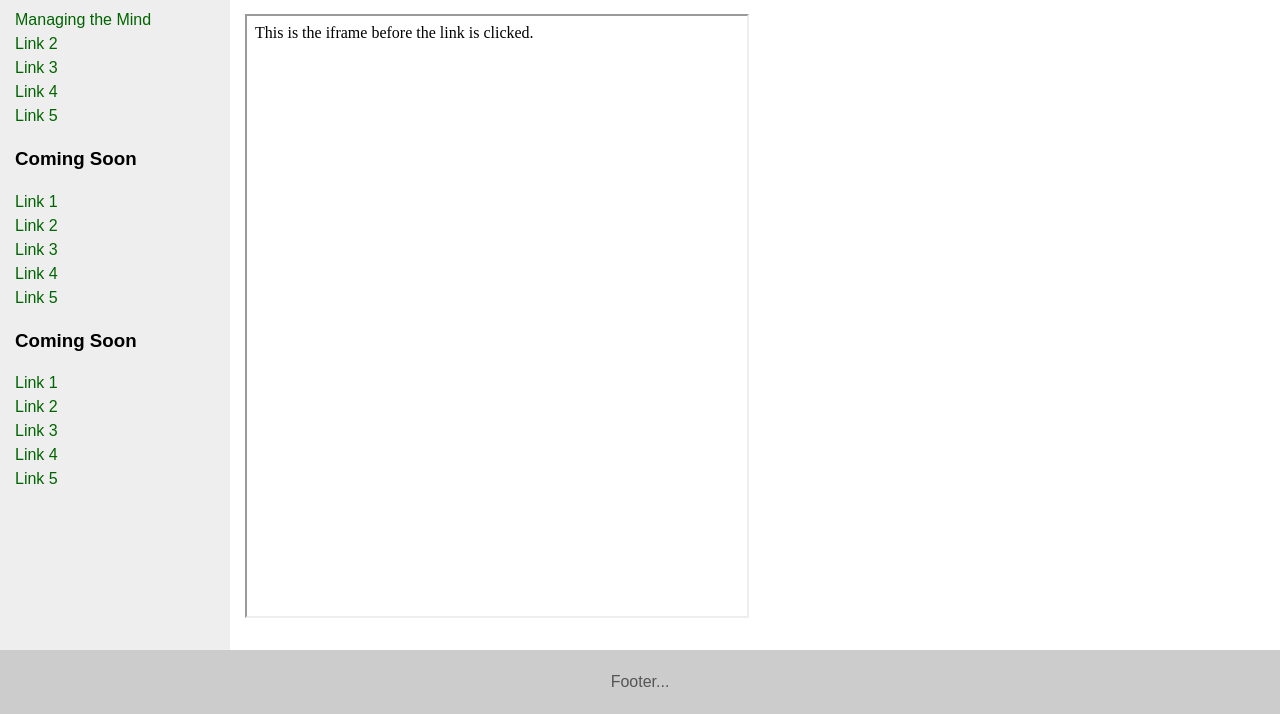
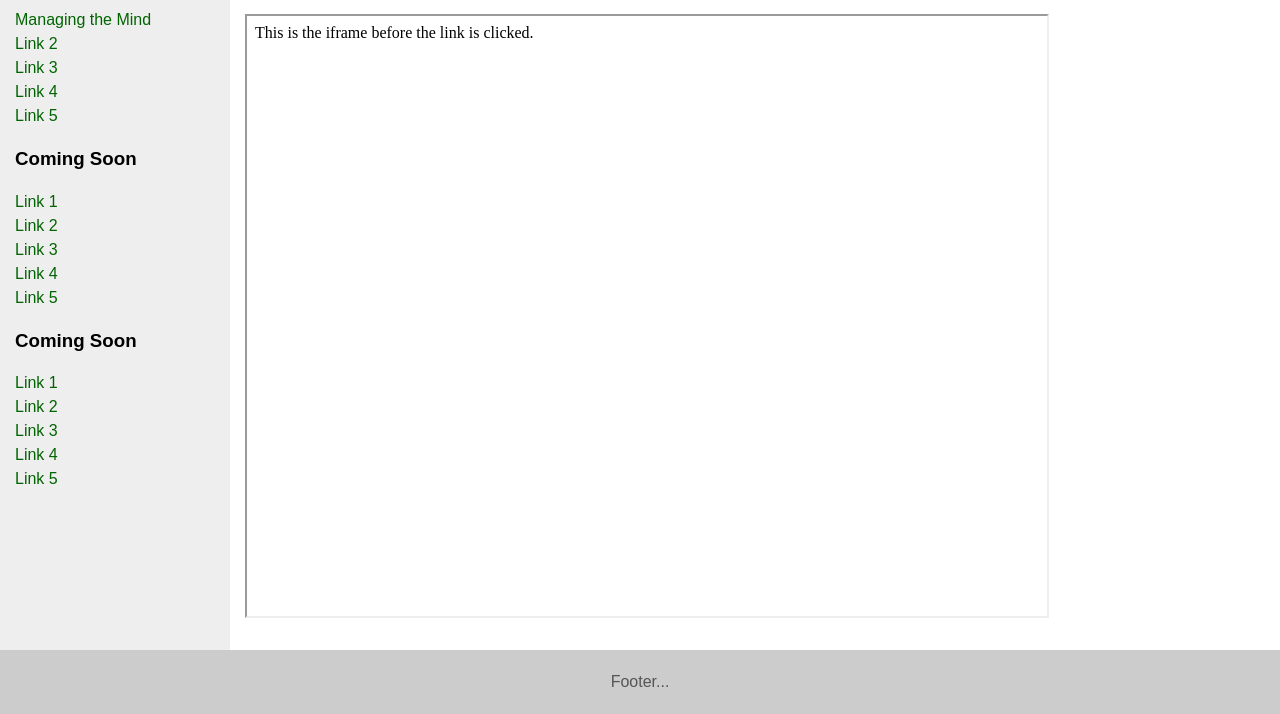
Before and after one commit to dellawren/notes, a plain HTML site: page index.html in a window 1280 px wide. Shown: the part 153-867 px from the top of the page. Drawn offline with Linux system fonts and the light colour scheme.

Commit message:
Update index.html

```diff
--- a/index.html
+++ b/index.html
@@ -93,7 +93,7 @@
 				<div id="content">
 					<div class="innertube">
 						<h1>Della's Notes</h1>
-						<iframe src="home.html" height="600" width="500" name="myFrame"></iframe>
+						<iframe src="home.html" height="600" width="800" name="myFrame"></iframe>
 					</div>
 				</div>
 			</main>
```
